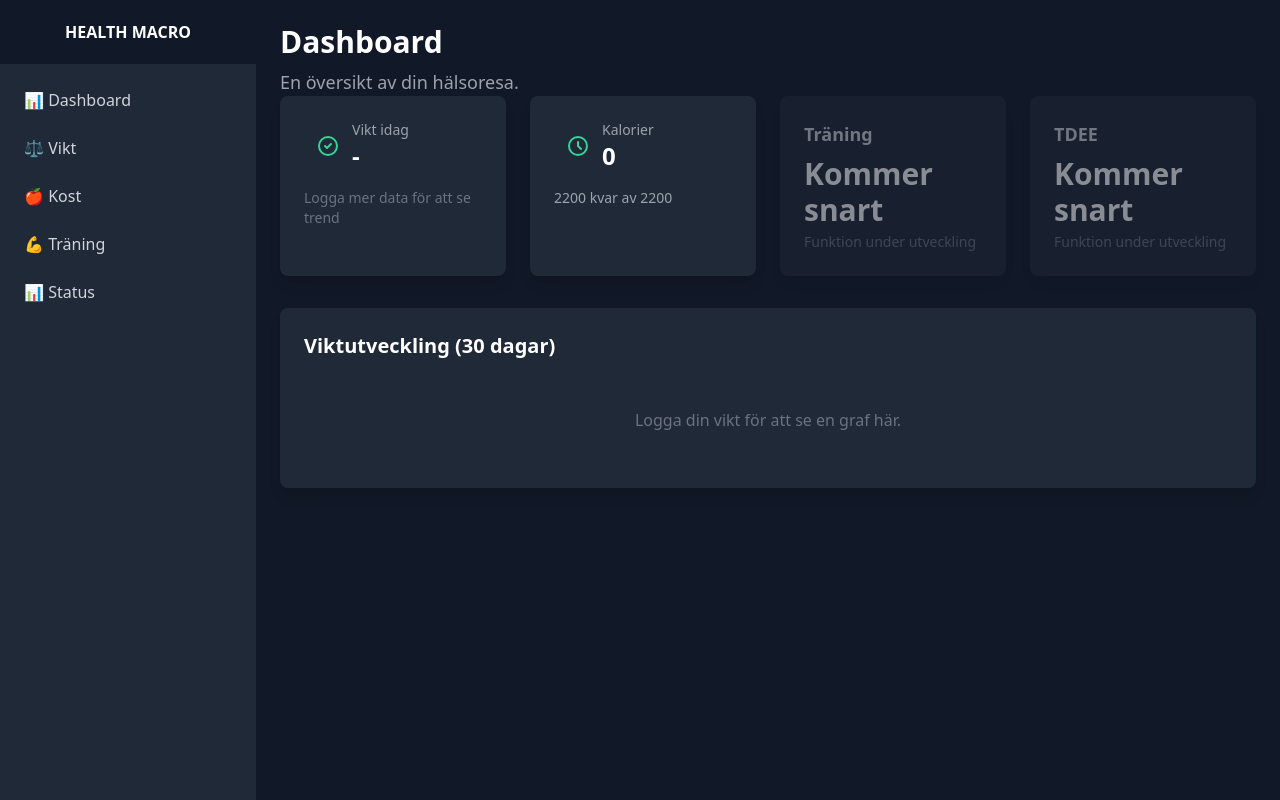
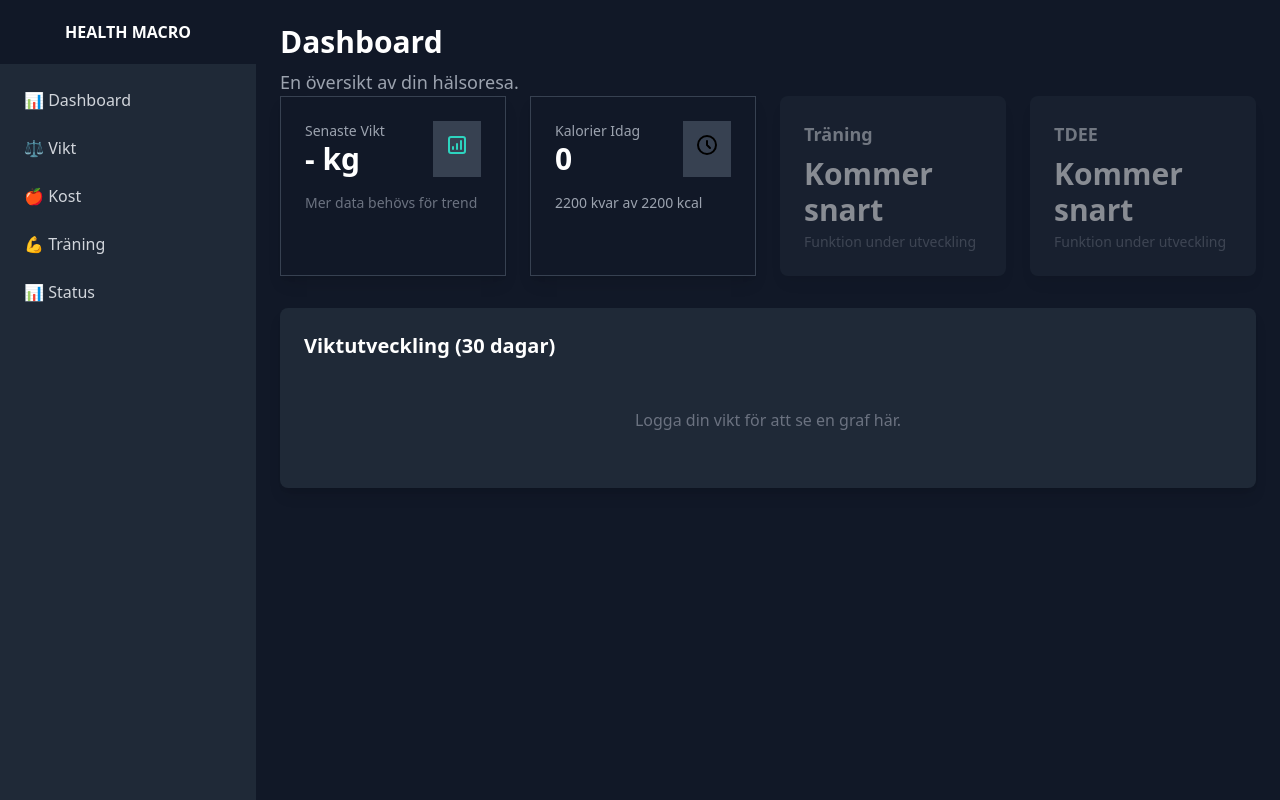
Before and after one commit to oskartellebo/Health-Macro-APP, a Flask app: page / in a window 1280 px wide. Run offline with Flask 3, Linux system fonts and the light colour scheme; data comes from the database, SQL or seed files in the repository; data that the repository does not hold is empty.

Commit message:
Design(dashboard): Omarbeta stat-kort med modernare stil

```diff
--- a/app/templates/dashboard.html
+++ b/app/templates/dashboard.html
@@ -7,56 +7,52 @@
 </div>
 
 <!-- Stat-kort -->
-<div class="grid grid-cols-1 md:grid-cols-2 lg:grid-cols-4 gap-6">
-    <!-- Senaste Vikt -->
-    <div class="bg-gray-800 p-6 rounded-lg shadow-lg">
-        <div class="flex items-center">
-            <div class="p-3 rounded-full bg-emerald-500 bg-opacity-20">
-                <svg class="h-6 w-6 text-emerald-400" fill="none" viewBox="0 0 24 24" stroke="currentColor">
-                    <path stroke-linecap="round" stroke-linejoin="round" stroke-width="2" d="M9 12l2 2 4-4m6 2a9 9 0 11-18 0 9 9 0 0118 0z" />
+<div class="grid grid-cols-1 sm:grid-cols-2 lg:grid-cols-4 gap-6">
+    <!-- Vikt-kort -->
+    <div class="bg-gradient-to-br from-gray-800 to-gray-900 p-6 rounded-2xl shadow-lg border border-gray-700">
+        <div class="flex justify-between items-start">
+            <div class="flex flex-col space-y-1">
+                <p class="text-sm font-medium text-gray-400">Senaste Vikt</p>
+                <p class="text-3xl font-bold text-white">
+                    {{ "%.1f"|format(weight_stats.avg_7_days) if weight_stats.avg_7_days else '-' }} kg
+                </p>
+            </div>
+            <div class="p-3 bg-gray-700 rounded-xl">
+                <svg xmlns="http://www.w3.org/2000/svg" class="h-6 w-6 text-teal-400" fill="none" viewBox="0 0 24 24" stroke="currentColor" stroke-width="2">
+                    <path stroke-linecap="round" stroke-linejoin="round" d="M16 8v8m-4-5v5m-4-2v2m-2 4h12a2 2 0 002-2V6a2 2 0 00-2-2H6a2 2 0 00-2 2v12a2 2 0 002 2z" />
                 </svg>
             </div>
-            <div class="ml-4">
-                <p class="text-sm font-medium text-gray-400">Vikt idag</p>
-                {% if weight_stats.avg_7_days %}
-                    <p class="text-2xl font-bold text-white">{{ "%.1f"|format(weight_stats.avg_7_days) }} kg</p>
-                {% else %}
-                    <p class="text-2xl font-bold text-white">-</p>
-                {% endif %}
+        </div>
+        {% if weight_stats.change is not none %}
+            <p class="text-sm mt-4 flex items-center {{ 'text-red-400' if weight_stats.change > 0 else 'text-green-400' }}">
+                <svg xmlns="http://www.w3.org/2000/svg" class="h-4 w-4 mr-1" viewBox="0 0 20 20" fill="currentColor">
+                    <path fill-rule="evenodd" d="{{ 'M14.707 12.707a1 1 0 01-1.414 0L10 9.414l-3.293 3.293a1 1 0 01-1.414-1.414l4-4a1 1 0 011.414 0l4 4a1 1 0 010 1.414z' if weight_stats.change <= 0 else 'M5.293 7.293a1 1 0 011.414 0L10 10.586l3.293-3.293a1 1 0 111.414 1.414l-4 4a1 1 0 01-1.414 0l-4-4a1 1 0 010-1.414z' }}" clip-rule="evenodd" />
+                </svg>
+                {{ "%.2f"|format(weight_stats.change|abs) }} kg vs föregående 7 dagar
+            </p>
+        {% else %}
+            <p class="text-sm text-gray-500 mt-4">Mer data behövs för trend</p>
+        {% endif %}
+    </div>
+
+    <!-- Kalorier-kort -->
+    <div class="bg-gradient-to-br from-gray-800 to-gray-900 p-6 rounded-2xl shadow-lg border border-gray-700">
+        <div class="flex justify-between items-start">
+            <div class="flex flex-col space-y-1">
+                <p class="text-sm font-medium text-gray-400">Kalorier Idag</p>
+                <p class="text-3xl font-bold text-white">{{ "%.0f"|format(calorie_stats.total_calories) }}</p>
+            </div>
+            <div class="p-3 bg-gray-700 rounded-xl">
+                <svg xmlns="http://www.w3.org/2000/svg" class="h-6 w-6 text-orange-400" fill="none" viewBox="0 0 24 24" stroke="currentColor" stroke-width="2">
+                  <path stroke-linecap="round" stroke-linejoin="round" d="M12 8v4l3 3m6-3a9 9 0 11-18 0 9 9 0 0118 0z" />
+                </svg>
             </div>
         </div>
         <div class="mt-4">
-            {% if weight_stats.change is not none %}
-                <p class="text-sm {{ 'text-green-400' if weight_stats.change < 0 else 'text-red-400' }}">
-                    <span class="font-bold">
-                        {{ "%.2f"|format(weight_stats.change) }} kg
-                    </span>
-                    sedan förra 7-dagarsperioden
-                </p>
-            {% else %}
-                <p class="text-sm text-gray-500">Logga mer data för att se trend</p>
-            {% endif %}
-        </div>
-    </div>
-
-    <!-- Kalorier Idag -->
-    <div class="bg-gray-800 p-6 rounded-lg shadow-lg">
-        <div class="flex items-center">
-            <div class="p-3 rounded-full bg-emerald-500 bg-opacity-20">
-                <svg class="h-6 w-6 text-emerald-400" fill="none" viewBox="0 0 24 24" stroke="currentColor">
-                    <path stroke-linecap="round" stroke-linejoin="round" stroke-width="2" d="M12 8v4l3 3m6-3a9 9 0 11-18 0 9 9 0 0118 0z" />
-                </svg>
+            <div class="w-full bg-gray-700 rounded-full h-2">
+                <div class="bg-orange-500 h-2 rounded-full" style="width: {{ calorie_stats.progress_percentage }}%"></div>
             </div>
-            <div class="ml-4">
-                <p class="text-sm font-medium text-gray-400">Kalorier</p>
-                <p class="text-2xl font-bold text-white">{{ "%.0f"|format(calorie_stats.total_calories) }}</p>
-            </div>
-        </div>
-        <div class="mt-4">
-            <div class="w-full bg-gray-700 rounded-full h-2.5">
-                <div class="bg-emerald-500 h-2.5 rounded-full" style="width: {{ calorie_stats.progress_percentage }}%"></div>
-            </div>
-            <p class="text-sm text-gray-400 mt-1">{{ "%.0f"|format(calorie_stats.remaining_calories) }} kvar av {{ "%.0f"|format(calorie_stats.calorie_goal) }}</p>
+            <p class="text-sm text-gray-400 mt-2">{{ "%.0f"|format(calorie_stats.remaining_calories) }} kvar av {{ "%.0f"|format(calorie_stats.calorie_goal) }} kcal</p>
         </div>
     </div>
 
```
